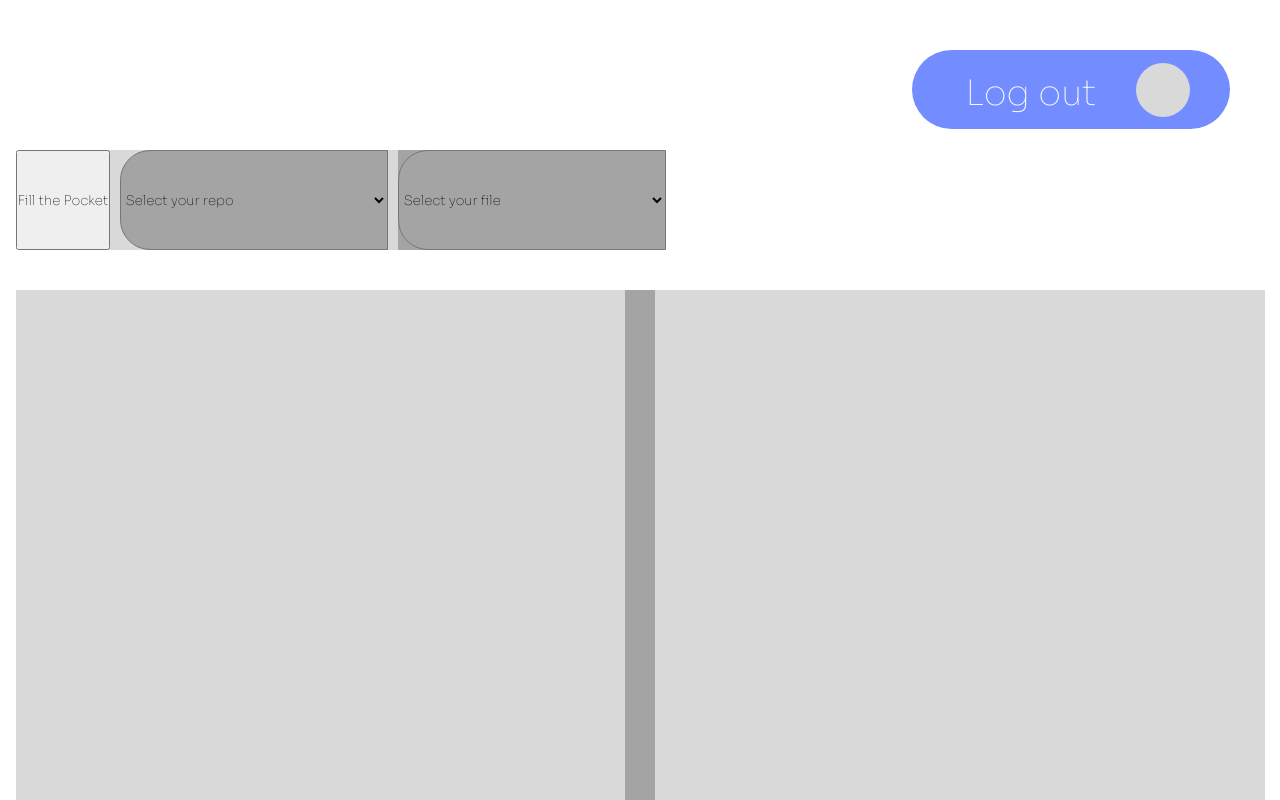
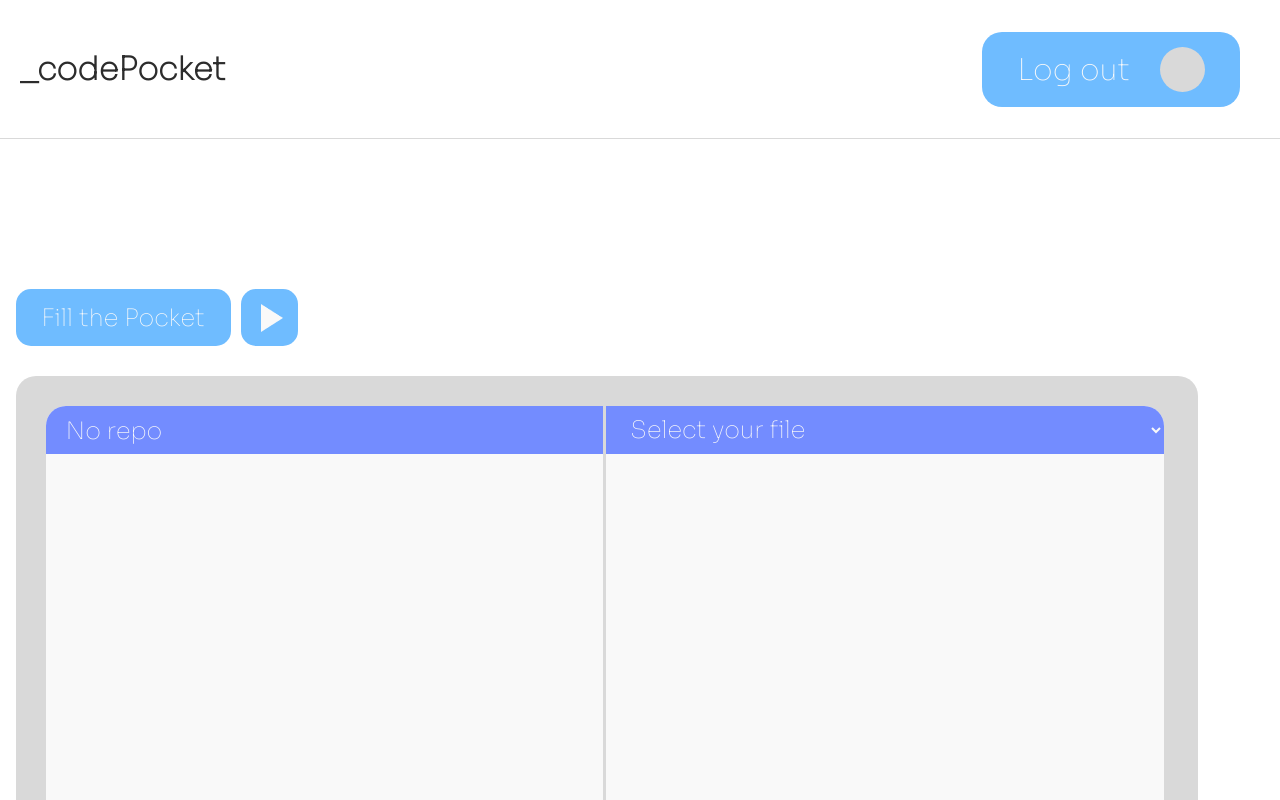
Before and after one commit to luiscolon0426/Zneaker, a React (Create React App) app in the folder app/: page /app in a window 1280 px wide. Shown: the top 800 px of the page. Built offline with nearby package versions, Linux system fonts and the light colour scheme; no server answers; the database is empty; sample sign-in values are in the browser's storage.

Commit message:
80% app page done

```diff
--- a/app/src/components/Altnav.js
+++ b/app/src/components/Altnav.js
@@ -1,15 +1,15 @@
-import '../styles/Navbar.css';
-import { Link } from 'react-router-dom';
+import '../styles/Altnav.css';
+import { logOut } from '../backend/auth';
 
 const Navbar = () => {
   return (
-    <nav className="navbar">
+    <nav className="nav_bar">
       <h1>_codePocket</h1>
-      <div className="links">
-        <Link to="/app">About</Link>
-        <Link to="/">Features</Link>
-        <Link to="/">Team</Link>
-      </div>
+          {/*<Link to="/" onClick={logIn}>Log in</Link>*/}
+          <div className='logoutContainer'>
+            <button onClick={logOut}>Log out</button>
+            <div className='homeUserIcon'></div>
+          </div>
     </nav>
    );
 }
--- a/app/src/components/App.js
+++ b/app/src/components/App.js
@@ -20,10 +20,10 @@ function App() {
             </Route>
 
             <Route path="/app" exact>
+              <Altnav/>
               <Page/>
             </Route>
             <Route path="/submit" exact>
-              <Altnav/>
               <Submit/>
             </Route>
           </Switch>
--- a/app/src/components/Banner.js
+++ b/app/src/components/Banner.js
@@ -6,11 +6,11 @@ const Banner = () => {
     <div className="banner">
       <div className='aboutText-container'>
         <p className='aboutText'><strong>_codePocket</strong> will help you bring your ideas on the go.</p>
+        <button>Into pocket</button>
       </div>
       <div className='bannerImage-container'>
         <img className='bannerImage' src={home_image} alt="working in a mobile app" />
       </div>
-      <button>Into pocket</button>
     </div>
    );
 }
--- a/app/src/components/Page.js
+++ b/app/src/components/Page.js
@@ -1,38 +1,33 @@
-import { logOut } from '../backend/auth';
 import { fillThePocket } from '../backend/display';
 import '../styles/Page.css';
+import play_button from '../imgs/PLAY.png'
 
 const Page = () => {
   return (
     <div>
-      <div className='logoutContainer'>
-        <button className='logout' onClick={logOut}>Log out</button>
-        <div className='userIcon'></div>
-      </div>
         <div className='pageContainer'>
           {/*<div className='UserIcon'></div>*/}
+          <div className='playContainer'>
+            <button className='fillPocket' onClick={fillThePocket}>Fill the Pocket</button>
+            <button className='play' onClick=''>
+              <img src={play_button} alt="play button"/>
+            </button>
+          </div>
           <div className='dataContainer'>
-            <button onClick={fillThePocket}>Fill the Pocket</button>
-            <select className='repoContainer'>
-              <option id="repo"value="">Select your repo</option>
-              {/* <option value="0x0Thisproject suck">0x0 Thisproject suck</option>
-              <option value="0x0Thisproject suck">0x1 Other project</option>
-              <option value="0x0Thisproject suck">0x2 Other project that suck</option> */}
-            </select>
-            <div className='fileContainer'>
-            <select id="file" className='repoContainer'>
-              <option value="">Select your file</option>
-              {/* <option value="0x0Thisproject suck">Task 0</option>
-              <option value="0x0Thisproject suck">Task 1</option>
-              <option value="0x0Thisproject suck">Task 2</option> */}
-            </select>
+            <div className='codeContainer'>
+              <div id='fileBox' className='codeBox1'>
+                <div className='repoContainer'>
+                  <div id="repo" className='repo'>No repo</div>
+              </div>
+            </div>
+            <div id='outputBox'className='codeBox2'>
+              <select id="file" className='outputSelect'>
+                <option value="">Select your file</option>
+              </select>
             </div>
           </div>
-          <div className='codeContainer'>
-            <div className='codeBox1'></div>
-            <div className='codeBox2'></div>
-          </div>
         </div>
+      </div>
     </div>
    );
 }
--- a/app/src/styles/Altnav.css
+++ b/app/src/styles/Altnav.css
@@ -1,17 +1,17 @@
 @import './constants.css';
 
-.navbar{
+.nav_bar{
   max-width: 100%;
   min-height: 8.625rem;
   display: flex;
   align-items: center;
-  position: sticky;
+  justify-content: space-between;
   top: 0;
   background-color: white;
   z-index: 9;
   border-bottom: 0.0625rem solid var(--lightGray);
 }
-.navbar h1{
+.nav_bar h1{
   color: var(--headerColor);
   font-size: 2rem;
   width: fit-content;
@@ -20,14 +20,34 @@
   font-weight: 800;
 }
 
-.links{
-  flex:1;
-  margin-left: 1.25rem;
+
+.logoutContainer{
+  width: fit-content;
+  height: fit-content;
+  padding: 15px 35px;
+  margin-right: 40px;
+  background-color: var(--altColor);
+  border-radius: 1.25rem;
+  border: none;
+  align-items: center;
 }
 
-a{
-  padding: 0.9375rem;
-  font-size: 1.25rem;
-  text-decoration: none;
-  color: var(--textColor);
+.logoutContainer button{
+  border: none;
+  margin-top: 4px;
+  background: none;
+  font-size: 1.875rem;
+  font-weight: normal;
+  color: var(--white);
+  cursor: pointer;
 }
+
+.homeUserIcon{
+  border-radius: 100%;
+  width: 2.8125rem;
+  height: 2.8125rem;
+  margin-left: 1.875rem;
+  background-color: var(--lightGray);
+  display: block;
+  float: right;
+}
--- a/app/src/styles/Banner.css
+++ b/app/src/styles/Banner.css
@@ -4,15 +4,16 @@
   background-color: var(--mainColor);
   min-width:100%;
   min-height: 40rem;
+  display: flex;
+  justify-content: space-between;
 }
 .aboutText-container{
   width: fit-content;
-  top: 300px;
-  left: 300px;
   font-size: 48px;
   inline-size: 560px;
   text-align: right;
-  position: absolute;
+  margin-top: 150px;
+  margin-left: 300px;
 }
 .aboutText{
   width: fit-content;
@@ -21,7 +22,6 @@
 }
 
 .bannerImage-container{
-  margin: 0;
   width: fit-content;
   height: fit-content;
   float: right;
@@ -31,19 +31,19 @@
 .bannerImage{
   width: 839px;
   height: 558px;
-  display: block;
 }
 
 .banner button{
   font-size: 1.5rem;
+  width: fit-content;
+  height: fit-content;
   padding: .7rem 1.5rem;
+  white-space: nowrap;
   font-weight: normal;
   border-radius: 0.9375rem;
   border: none;
   color: var(--white);
   background-color: var(--altColor);
-  position: absolute;
-  bottom: 300px;
-  left: 520px;
   cursor: pointer;
+  margin: 90px 100px;
 }
--- a/app/src/styles/Page.css
+++ b/app/src/styles/Page.css
@@ -1,41 +1,36 @@
 @import '/src/styles/constants.css';
 
-
-.logoutContainer{
-  width: 19.875rem;
-  height: 4.9375rem;
-  background-color: var(--mainColor);
-  border-radius: 2.5rem;
-  position: absolute;
-  right: 0rem;
-  top: 0rem;
-  margin: 3.125rem;
-  text-align: center;
+.playContainer{
+  display: flex;
+  align-items: center;
+  gap: 10px;
+  margin-bottom: 30px;
+}
+.fillPocket{
+  background-color: var(--altColor);
+  border: none;
+  width: 215px;
+  height: 57px;
+  font-size: 1.5rem;
+  padding: 1px;
+  border-radius: 15px;
+  font-weight: normal;
+  color: var(--white);
 }
 
-.logout{
-  width: 16.25rem;
-  height: 4.375rem;
-  font-size: 2.1875rem;
-  font-weight: normal;
-  background-color: transparent;
-  color: var(--white);
+.play{
+  width: 57px;
+  height: 57px;
+  border-radius: 15px;
   border: none;
-  padding-right: 5rem;
-  top: 0rem;
-  cursor: pointer;
-  margin-top: 0.5rem;
+  background-color: var(--altColor);
 }
 
-.userIcon{
-  border-radius: 100%;
-  width: 3.375rem;
-  height: 3.375rem;
-  background-color: var(--lightGray);
-  margin: -4.0625rem 2.5rem;
+.play img{
   display: block;
-  float: right;
+  margin: 0 20px;
 }
+
 
 .pageContainer{
   width: 78.0625rem;
@@ -44,21 +39,34 @@
   margin-bottom: 0rem;
 }
 
-.dataContainer{
-  width: fit-content;
-  display: flex;
-  gap: 0.625rem;
-  border-radius: 1.875rem;
-  z-index: -9;
-  background-color: var(--lightGray);
-  margin-bottom: 2.5rem;
+.repoContainer{
+  background-color: var(--textColor);
+  width:initial;
+  height: 48px;
+  border-radius: 1.25rem 0rem 0rem 0rem;
+  font-size: 24px;
+  font-weight: normal;
+  background-color: var(--mainColor);
+  border: none;
+  padding-left: 20px;
+  color: var(--white);
 }
 
-.repoContainer{
+.repo{
+  padding-top: 10px;
+}
+
+.outputSelect{
   background-color: var(--textColor);
-  width: 16.75rem;
-  height: 6.25rem;
-  border-radius: 1.875rem 0rem 0rem 1.875rem;
+  width: 100%;
+  height: 48px;
+  border-radius: 0rem 1.25rem 0rem 0rem;
+  font-size: 24px;
+  font-weight: normal;
+  background-color: var(--mainColor);
+  border: none;
+  padding-left: 20px;
+  color: var(--white);
 }
 
 .fileContainer{
@@ -68,24 +76,35 @@
   border-radius: 0rem 1.875rem 1.875rem 0rem;
 }
 
+.dataContainer{
+  width: 72rem;
+  height: 40rem;
+  background-color: var(--lightGray);
+  padding-left: 30px;
+  padding-top: 30px;
+  border-radius: 20px;
+}
 
 .codeContainer{
-  width: 78.0625rem;
+  width: 69.875rem;
   height: 37.5rem;
-  background-color: var(--textColor);
+  background:none;
   border-radius: 2.5rem;
   display: flex;
-  gap: 30px;
+  align-content: center;
+  gap: 3px;
 }
 
 .codeBox1{
   width: 50%;
   height: inherit;
-  background-color: var(--lightGray);
+  background-color: var(--white);
+  border-radius: 20px 0 0 20px;
 }
 
 .codeBox2{
   width: 50%;
   height: inherit;
-  background-color: var(--lightGray);
+  background-color: var(--white);
+  border-radius: 0 20px 20px 0;
 }
```
Also changed, not shown: app/src/imgs/PLAY.png (added).
